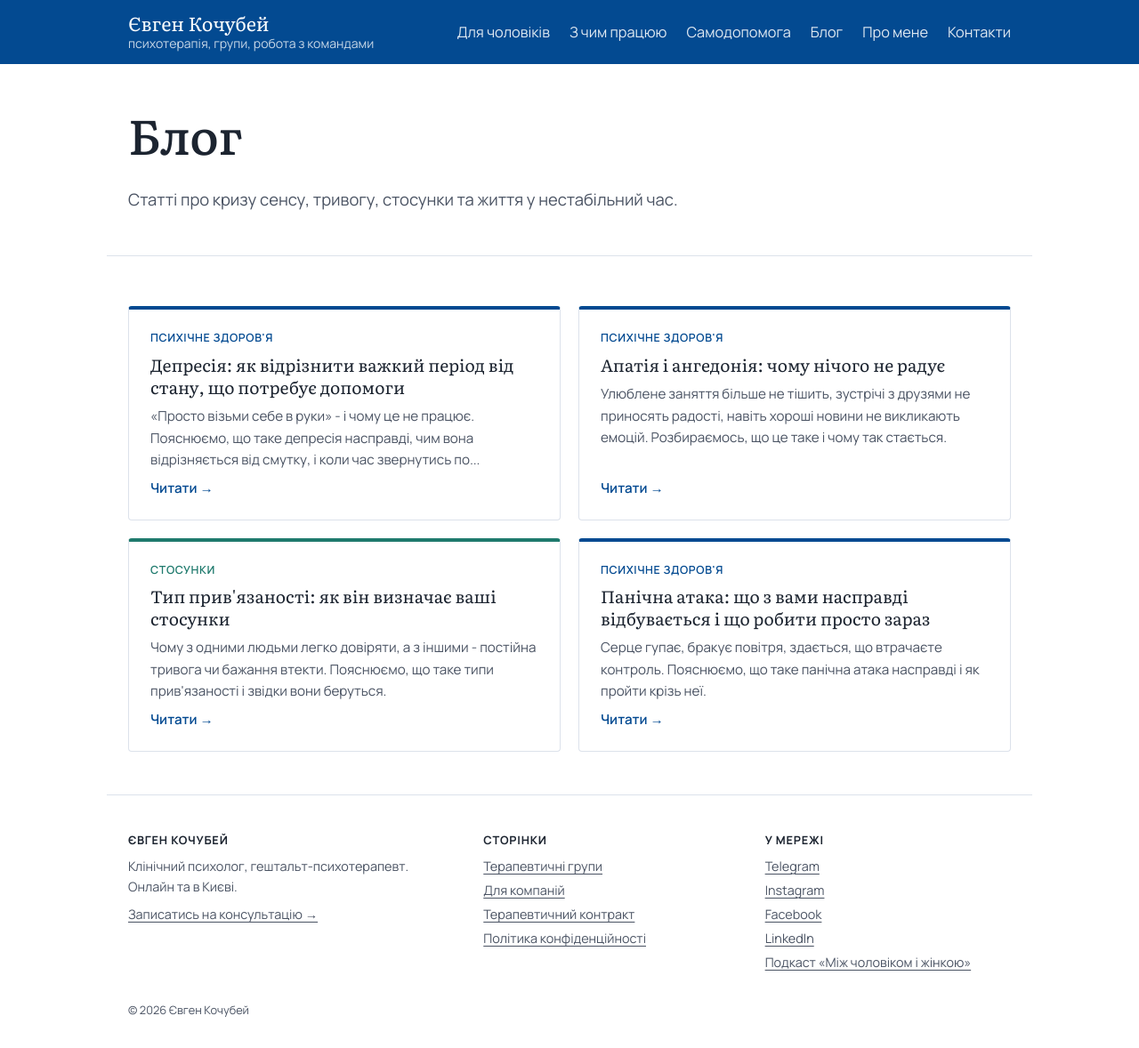
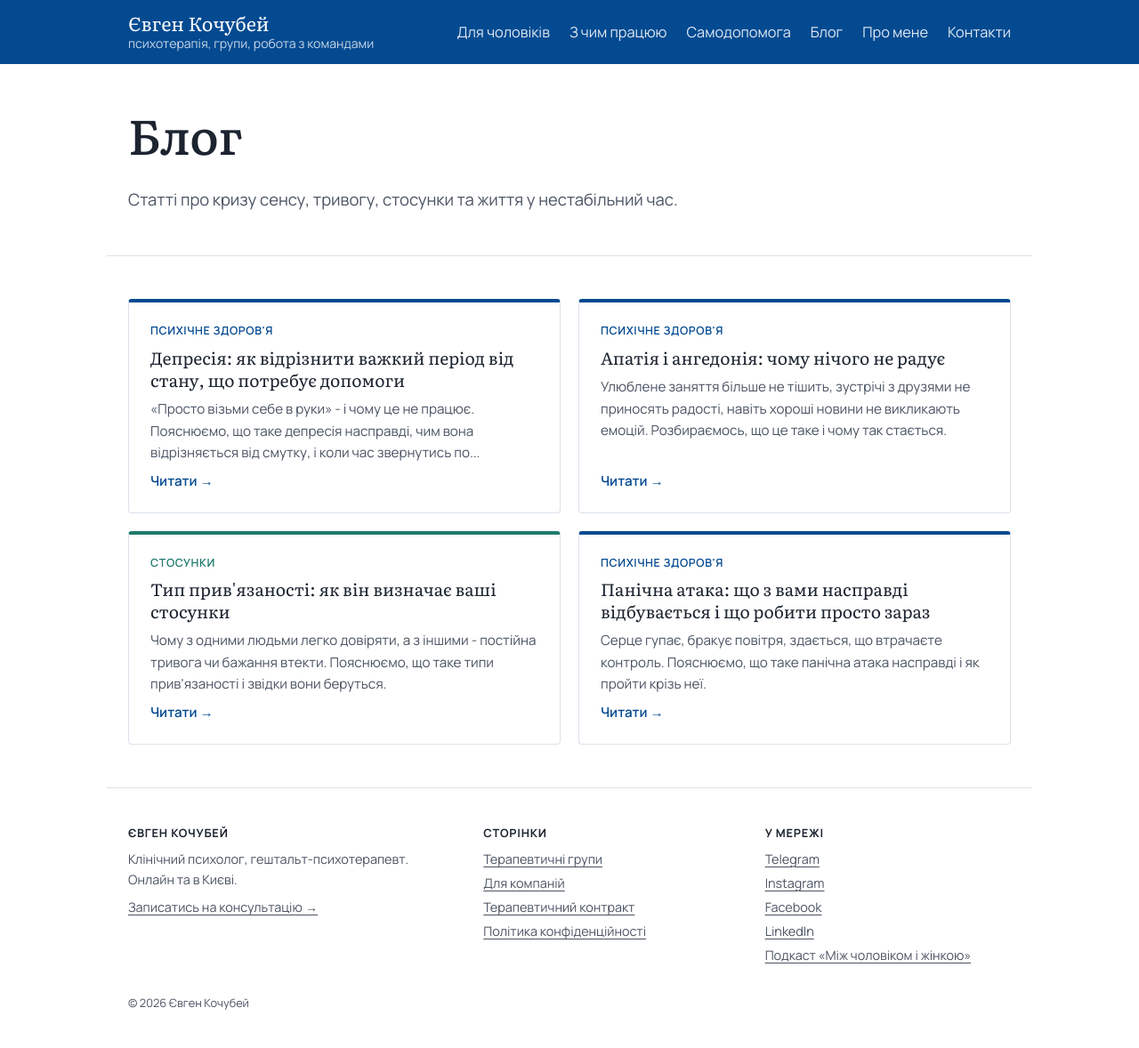
Before and after one commit to cobchik/yevhenkochubei-site, a Jekyll site: the page built from blog.md, in a window 1280 px wide. Shown: the whole page at 89% size. Built offline with Jekyll 4.4.1, drawn with Linux system fonts in a browser that asks for light colours.

Commit message:
Cards grid: no extra top margin
Co-Authored-By: Claude Opus 5.5 <noreply@anthropic.com>

```diff
--- a/assets/css/style.css
+++ b/assets/css/style.css
@@ -498,7 +498,7 @@ article.post h1 { margin-bottom: 6px; }
   display: grid;
   grid-template-columns: repeat(2, 1fr);
   gap: 20px;
-  margin: 8px 0 24px;
+  margin: 0 0 24px;
 }
 .cards-3 { grid-template-columns: repeat(3, 1fr); }
 @media (max-width: 900px) { .cards-3 { grid-template-columns: repeat(2, 1fr); } }
```
